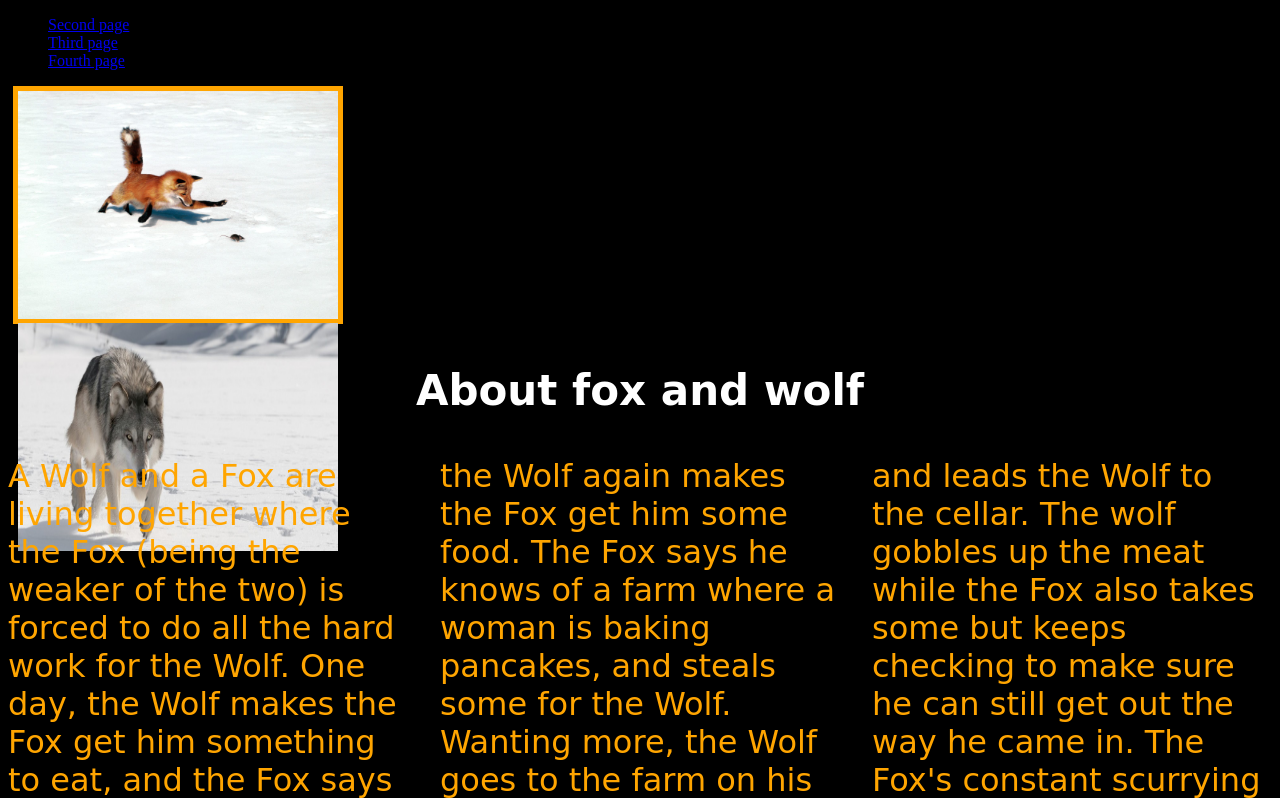
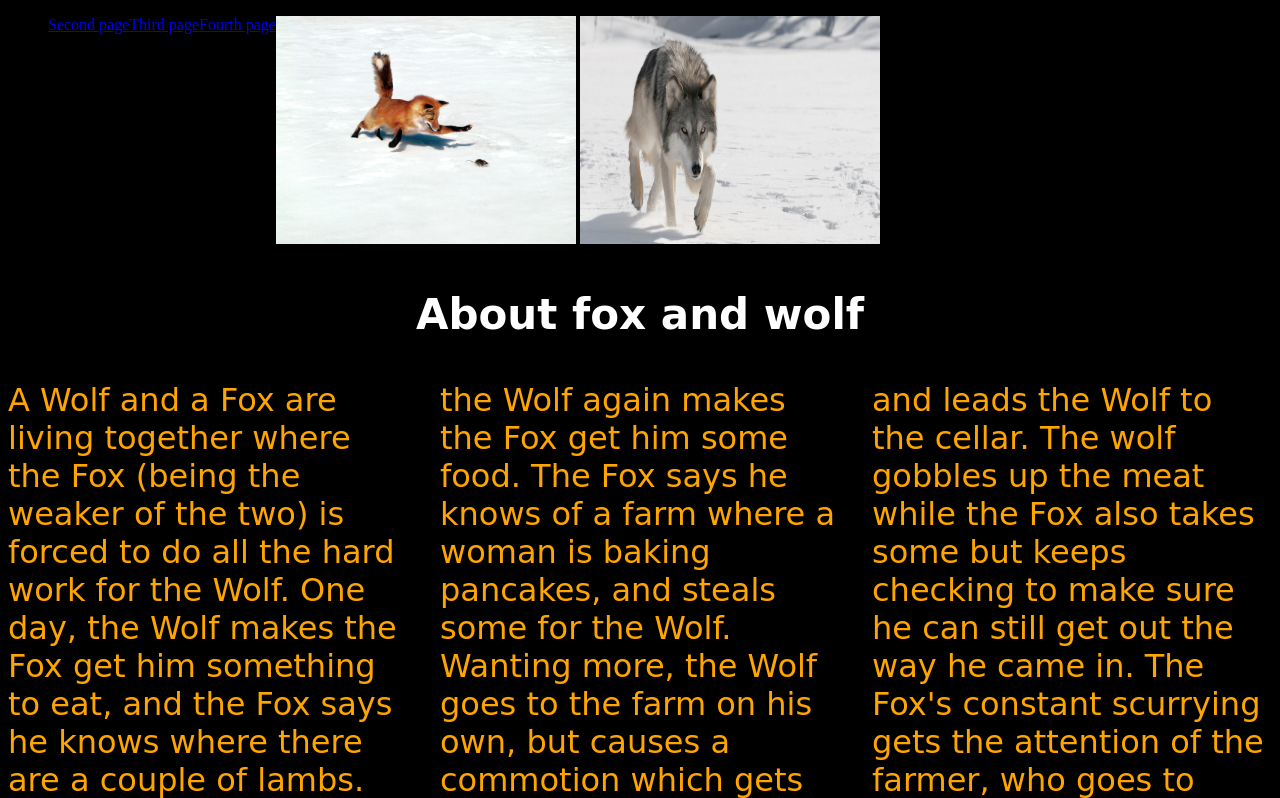
Before and after one commit to JustinasSabaliauskas/Hello_world, a PHP site: page / in a window 1280 px wide. Shown: the top 798 px of the page. Run offline with PHP 8.4, Linux system fonts and the light colour scheme; some web fonts are replaced.

Commit message:
set picture side by side
used
display: inline-block;

```diff
--- a/CSS/style.css
+++ b/CSS/style.css
@@ -20,12 +20,20 @@ color:orange;
 font-family: 'Mogra', cursive;
 font-family: 'Vibur', cursive;
 font-size: 32px;
+display: block;
+    margin: auto;
 		}
 
-.pics
-		{
-	margin: 5px;
-    border: 5px solid orange;
-    width: 320px;
-    height:228px;
-		}
+
+		img {
+
+    width: 300px;
+    height: 228px;
+    display: inline-block;
+}
+
+.list li
+{
+	display: inline;
+    float: left
+}
--- a/Index.html
+++ b/Index.html
@@ -8,7 +8,7 @@
 
 <body>
 
-<ul>
+<ul class="list">
 <li>
 <A href="page2.html">Second page</A>
 </li>
@@ -21,7 +21,8 @@
 </ul>
 
 <div class="pics">
-<img src="images/fox1.jpg" style="width: 320px;height: 228px; position: center;"> <img src="images/wolf1.jpg" style="width: 320px;height: 228px;">
+<img src="images/fox1.jpg"/>
+<img src="images/wolf1.jpg"/>
 </div>
 
 
```
